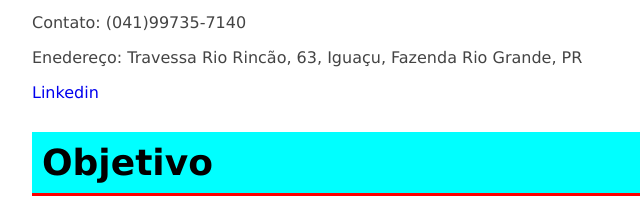
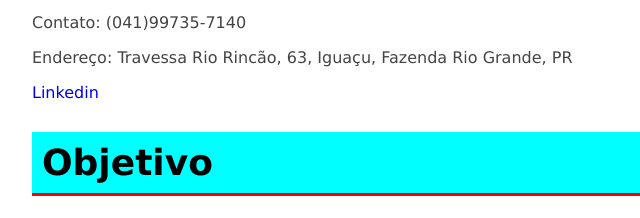
Before and after one commit to LaercioSantos1981/Curriculo-La-rcio-Jos--Santos, a plain HTML site: page index.html in a window 1280 px wide. Shown: the part 208-426 px from the top of the page, 96-736 px from the left. Drawn offline with Linux system fonts and the light colour scheme.

Commit message:
Update index.html

```diff
--- a/index.html
+++ b/index.html
@@ -2,11 +2,11 @@
 <!-- doctype informa ao agente de usuario a versão do html que deve ser renderizada-->
 <html lang="pt-br">
     <head>
-        <title> estrutura basica </title>
+        <title>Curriculo Laércio José dos Santos</title>
         <meta charset="utf-8">
         <meta name="author" content="Laercio">
         <meta name="description" content="descrição curriculo">
-        <meta name="keywords" content="html5, tecnologia">
+        <meta name="keywords" content="HTML-Tecnologia">
 
         <style>
 
@@ -62,7 +62,7 @@
         <p>Casado</p>
         <p>40 anos</p>
         <p>Contato: (041)99735-7140</p>
-        <p>Enedereço: Travessa Rio Rincão, 63, Iguaçu, Fazenda Rio Grande, PR</p>
+        <p>Endereço: Travessa Rio Rincão, 63, Iguaçu, Fazenda Rio Grande, PR</p>
         <a href="https://www.linkedin.com/in/la%C3%A9rcio-jos%C3%A9-dos-santos-22b254a0/">Linkedin</a>
 
         <h2>Objetivo</h2>
```
